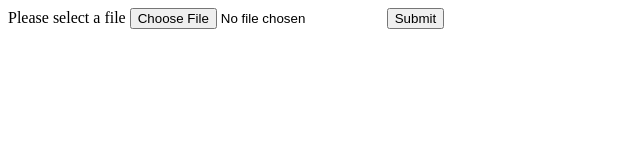
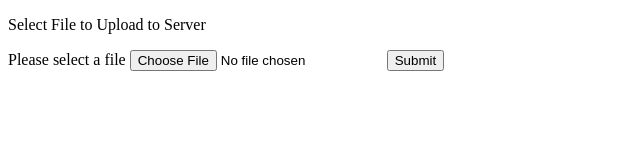
Before and after one commit to hoangnambkhn/file-metadata, a website: page public/index.html in a window 1280 px wide. Shown: the whole page, without its empty margins (0-640 px from the left). Drawn offline with Linux system fonts and the light colour scheme.

Commit message:
initial commit

```diff
--- a/package.json
+++ b/package.json
@@ -4,10 +4,11 @@
   "description": "",
   "main": "index.js",
   "scripts": {
+    "start": "node server.js",
     "test": "echo \"Error: no test specified\" && exit 1"
   },
-  "author": "namhoang",
-  "license": "MIT",
+  "author": "namhoang18595@gmail.com",
+  "license": "ISC",
   "dependencies": {
     "body-parser": "^1.17.1",
     "cors": "^2.8.3",
--- a/public/index.html
+++ b/public/index.html
@@ -4,6 +4,7 @@
 
 </head>
 <body>
+    <p>Select File to Upload to Server</p>
     <form action ="/upload" method = "post" enctype = "multipart/form-data">
         <label for="file">Please select a file</label>
         <input type="file" name="file" id = "file"/>
```
Also changed, not shown: 1 other file.
